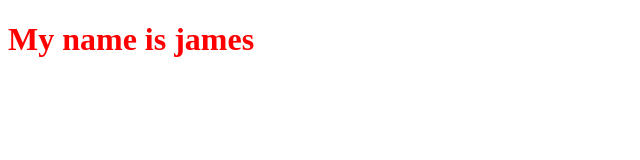
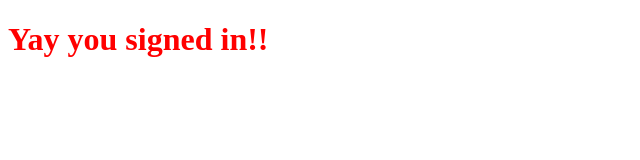
Before and after one commit to jjrim/js-html-css-project, a plain HTML site: page homepage.html in a window 1280 px wide. Shown: the whole page, without its empty margins (0-640 px from the left). Drawn offline with Linux system fonts and the light colour scheme.

Commit message:
I'm a pro, lol

```diff
--- a/james.html
+++ b/homepage.html
@@ -8,7 +8,7 @@
     <body>
 
 <h1>
-    My name is james
+    Yay you signed in!!
 </h1>
 </body>
 
```
Also changed, not shown: login.html (+1 -1 lines).
